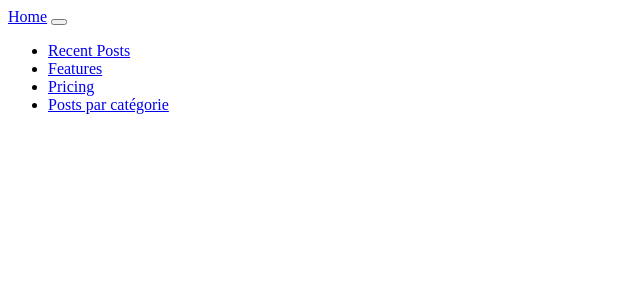
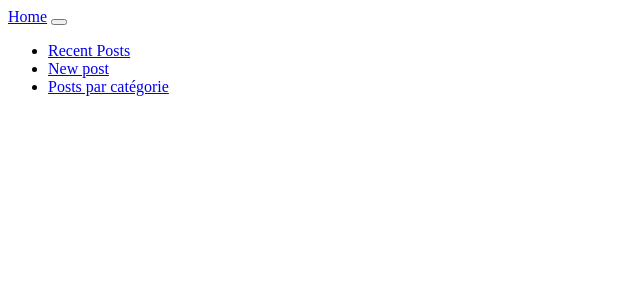
Before and after one commit to e-guyot/dm-php, a PHP site: page /Views/view_navbar.php in a window 1280 px wide. Shown: the top 300 px of the page, without its empty margins (0-640 px from the left). Run offline with PHP 8.4, Linux system fonts and the light colour scheme; the template is opened without the code that fills it, so the values that code supplies are empty.

Commit message:
update navBar

```diff
--- a/Views/view_navbar.php
+++ b/Views/view_navbar.php
@@ -1,18 +1,15 @@
   <nav class="navbar navbar-expand-lg navbar-light bg-light">
-    <a class="navbar-brand" href="#">Home</a>
+    <a class="navbar-brand" href="view_index.php">Home</a>
     <button class="navbar-toggler" type="button" data-toggle="collapse" data-target="#navbarNavDropdown" aria-controls="navbarNavDropdown" aria-expanded="false" aria-label="Toggle navigation">
       <span class="navbar-toggler-icon"></span>
     </button>
     <div class="collapse navbar-collapse" id="navbarNavDropdown">
       <ul class="navbar-nav">
         <li class="nav-item active">
-          <a class="nav-link" href="#">Recent Posts</a>
+          <a class="nav-link" href="view_recentPost.php">Recent Posts</a>
         </li>
         <li class="nav-item">
-          <a class="nav-link" href="#">Features</a>
-        </li>
-        <li class="nav-item">
-          <a class="nav-link" href="#">Pricing</a>
+          <a class="nav-link" href="view_newPost.php">New post</a>
         </li>
         <li class="nav-item dropdown">
           <a class="nav-link dropdown-toggle" href="#" id="navbarDropdownMenuLink" role="button" data-toggle="dropdown" aria-haspopup="true" aria-expanded="false">
@@ -22,6 +19,7 @@
             <?php foreach ($categories as $value): ?>
               <a class="dropdown-item" href="#"><?= $value; ?></a>
             <?php endforeach;?>
+
           </div>
         </li>
       </ul>
```
